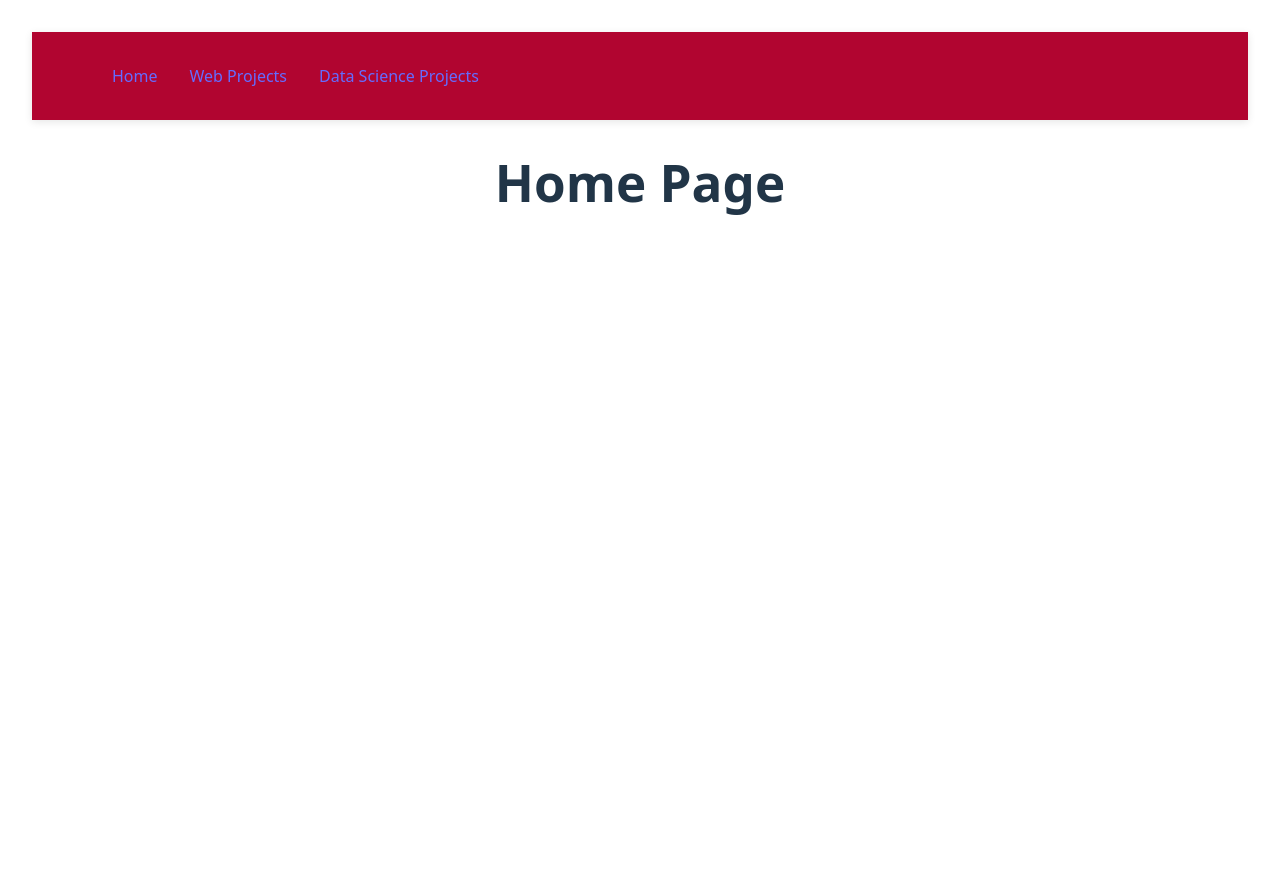
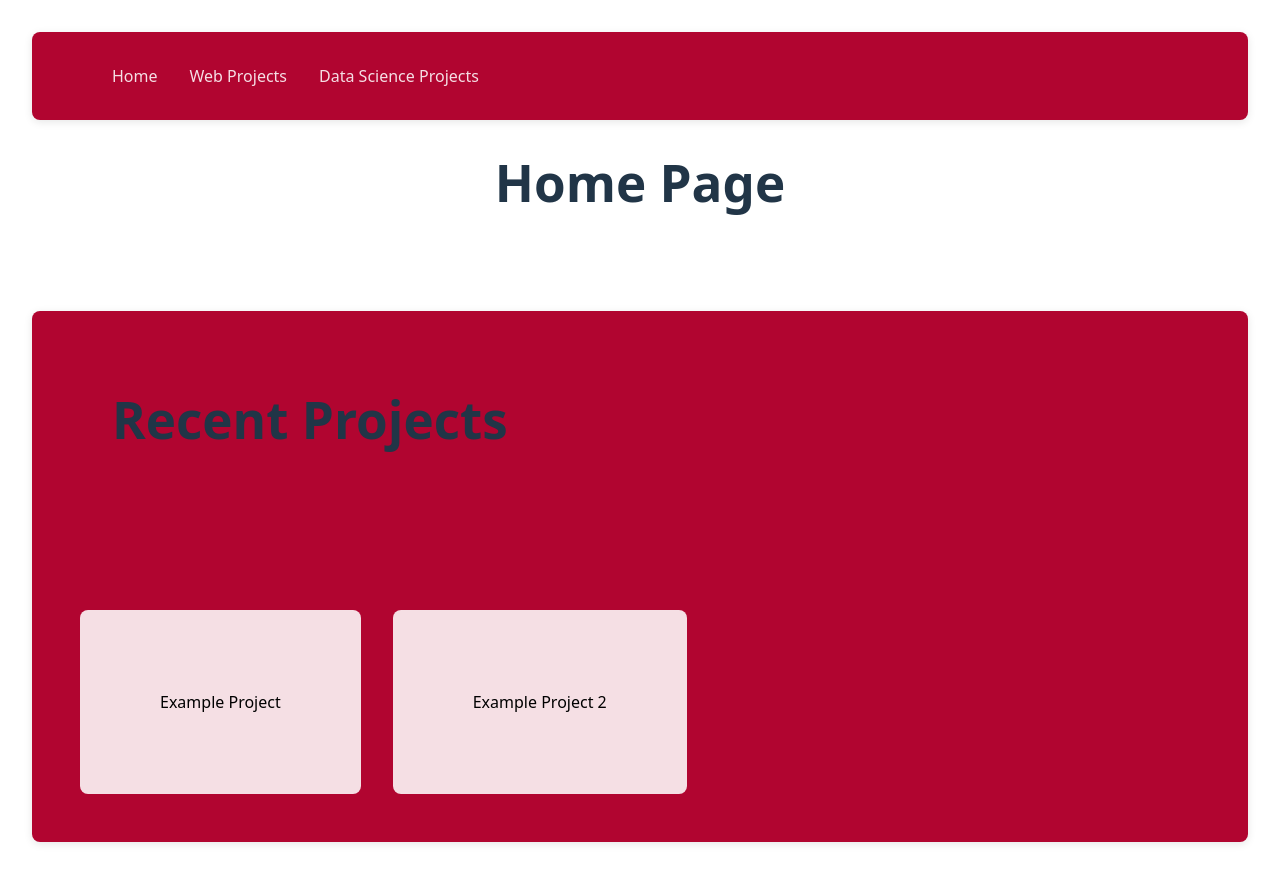
Before and after one commit to anthonycasarta/portfolio-website, a React (Vite) app in the folder client/: page / in a window 1280 px wide. Before the commit the page ends 800 px from the top, so only its background shows below. Built offline with nearby package versions, Linux system fonts and the light colour scheme.

Commit message:
add recent projects section

```diff
--- a/client/src/components/navigation/Navigation.css
+++ b/client/src/components/navigation/Navigation.css
@@ -1,8 +1,7 @@
 .navigation {
   background-color: #b10530;
-
+  border-radius: 8px;
   position: sticky;
-
   box-shadow: 0 2px 8px rgba(0, 0, 0, 0.1);
 }
 
--- a/client/src/index.css
+++ b/client/src/index.css
@@ -15,7 +15,7 @@
 
 a {
   font-weight: 500;
-  color: #646cff;
+  color: rgba(255, 255, 255, 0.87);
   text-decoration: inherit;
 }
 a:hover {
--- a/client/src/pages/home/HomePage.tsx
+++ b/client/src/pages/home/HomePage.tsx
@@ -1,9 +1,13 @@
+import { RecentProjects } from "./home-features";
 import "./HomePage.css";
 
 export const HomePage = () => {
   return (
     <div className="home-page">
       <h1>Home Page</h1>
+      <div>
+        <RecentProjects />
+      </div>
     </div>
   );
 };
--- /dev/null
+++ b/client/src/pages/home/home-features/index.ts
@@ -0,0 +1 @@
+export { RecentProjects } from "./recent-projects/RecentProjects";
--- /dev/null
+++ b/client/src/pages/home/home-features/recent-projects/RecentProjects.css
@@ -0,0 +1,26 @@
+.recent-projects__section {
+  background-color: #b10530;
+  border-radius: 8px;
+  position: sticky;
+
+  box-shadow: 0 2px 8px rgba(0, 0, 0, 0.1);
+}
+
+.title {
+  text-align: left;
+  padding: 5rem;
+}
+
+.project-list {
+  padding: 3rem;
+  display: flex;
+  justify-content: left;
+  gap: 2rem;
+}
+
+.recent-projects__card {
+  padding: 5rem;
+  background-color: rgba(255, 255, 255, 0.87);
+  border-radius: 8px;
+  color: black;
+}
--- /dev/null
+++ b/client/src/pages/home/home-features/recent-projects/RecentProjects.tsx
@@ -0,0 +1,13 @@
+import "./RecentProjects.css";
+
+export const RecentProjects = () => {
+  return (
+    <div className="recent-projects__section">
+      <h1 className="title">Recent Projects</h1>
+      <div className="project-list">
+        <div className="recent-projects__card">Example Project</div>
+        <div className="recent-projects__card">Example Project 2</div>
+      </div>
+    </div>
+  );
+};
```
